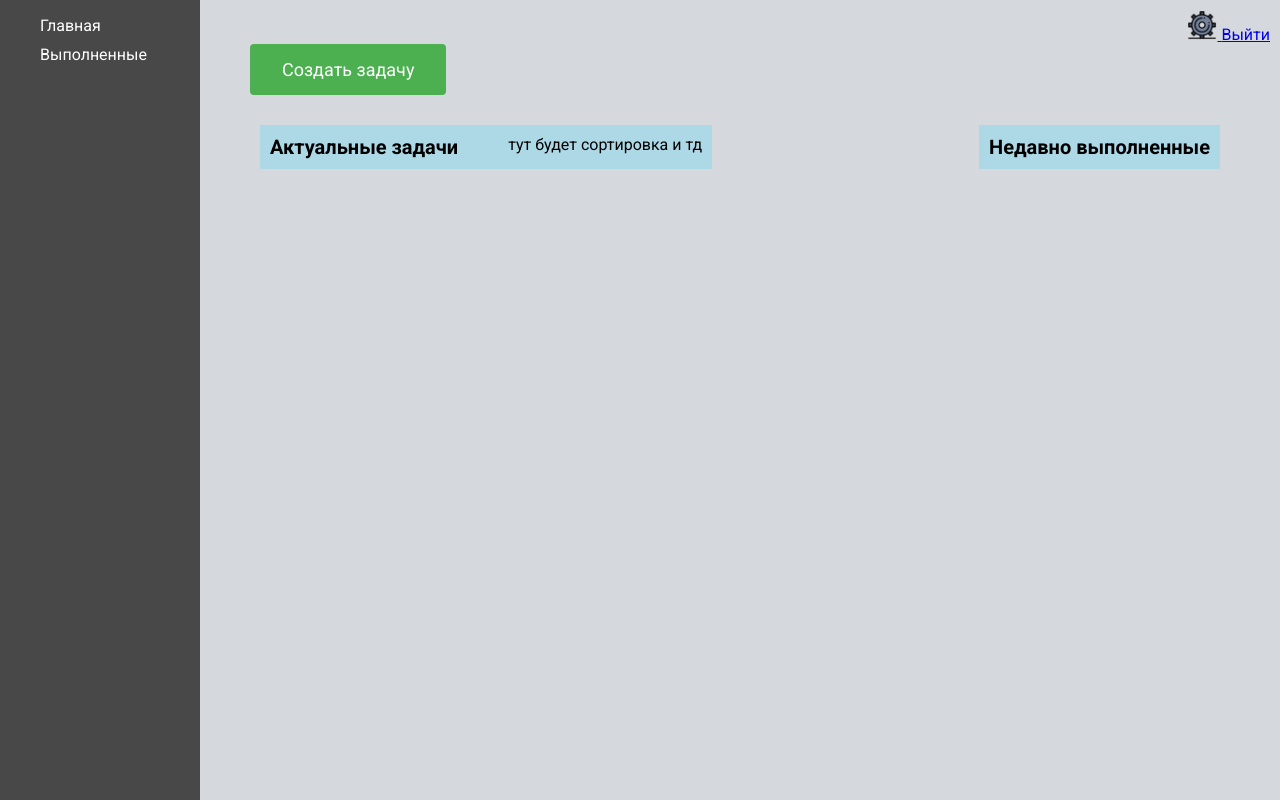
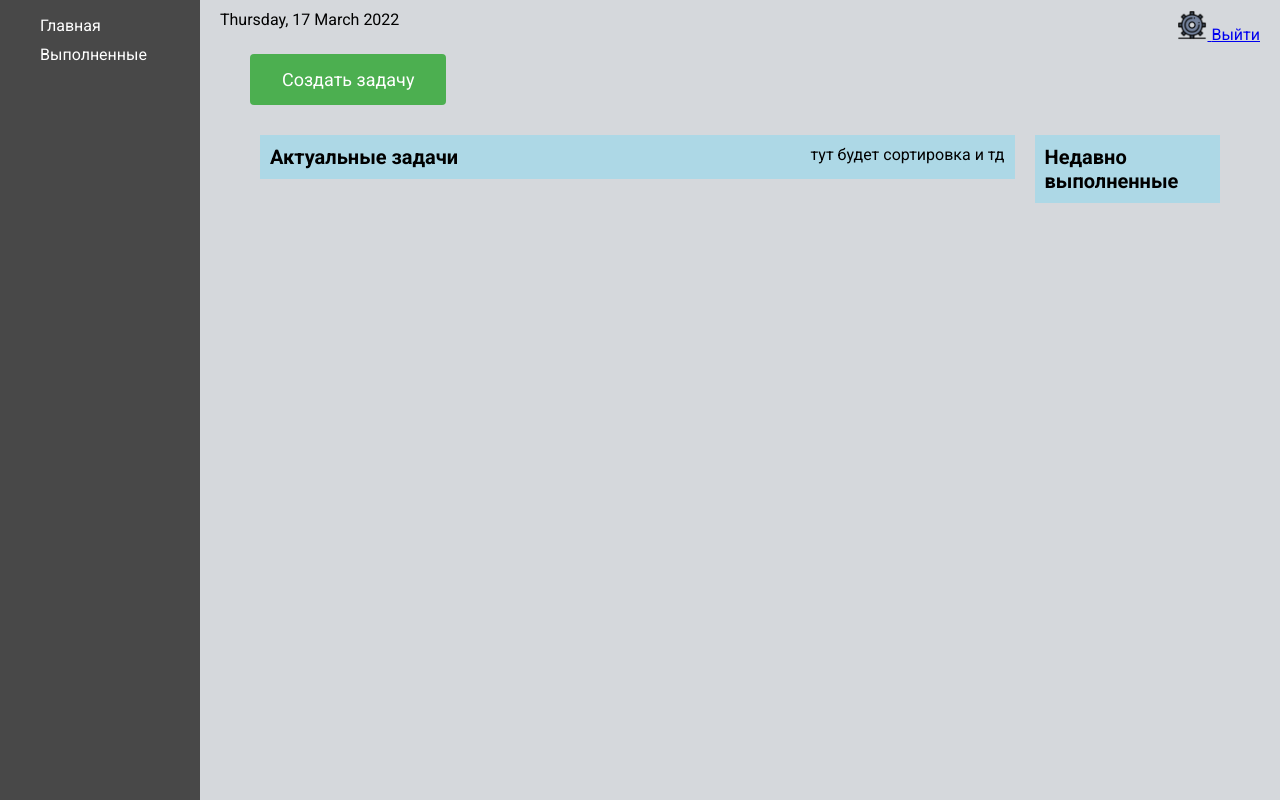
Before and after one commit to Igoren007/MyToDoList, a Django app: page /home/ in a window 1280 px wide. Run offline with Django 4.2, Linux system fonts and the light colour scheme; a user stored in the database is signed in; data comes from the database, SQL or seed files in the repository; both versions use the stored data as it was after the commit.

Commit message:
add current date on home page

```diff
--- a/ToDo/static/ToDo/css/style.css
+++ b/ToDo/static/ToDo/css/style.css
@@ -79,15 +79,13 @@ body {
 
 .home_nav {
     display: flex;
-    justify-content: flex-end;
+    justify-content: space-between;
+    padding: 10px 20px;
 }
 
 .home_info {
-    margin-top: 10px;
-    margin-right: 10px;
+
 }
-
-
 
 .login__wrapper {
     display: flex;
@@ -260,7 +258,7 @@ font-size: 20px;
 
 .tasks__header {
     display: flex;
-    justify-content: flex-start;
+    justify-content: space-between;
     background-color: #ADD8E6;
     padding: 10px 10px;
 }
@@ -280,6 +278,7 @@ font-size: 20px;
 
 .tasks__active_wrap {
     margin: 0 10px;
+    width: 100%;
 }
 
 .tasks__completed {
@@ -304,7 +303,7 @@ font-size: 20px;
 
 .task:hover, .task:focus {
   box-shadow:10px 10px 7px rgba(0,0,0,.7);
-  transform: scale(1.15);
+  transform: scale(1.05);
   position:relative;
   z-index:5;
 }
--- a/ToDo/templates/ToDo/home_base.html
+++ b/ToDo/templates/ToDo/home_base.html
@@ -12,6 +12,7 @@
 
         <div  class="rightbar">
             <div class="home_nav">
+                <div class="date">{{ date }}</div>
                 <div class="home_info">
                         {% if request.user.is_authenticated %}
                         <span>{{ user.first_name }} {{ user.last_name }}</span>
--- a/ToDo/views.py
+++ b/ToDo/views.py
@@ -1,3 +1,5 @@
+from datetime import date
+
 from django.contrib.auth import logout, login
 from django.contrib.auth.decorators import login_required
 from django.contrib.auth.views import LoginView
@@ -72,8 +74,11 @@ def done_tasks(request):
 
 
 def task_delete(request, pk):
-    Task.objects.filter(user_id=request.user.id, id=pk).delete()
-    return redirect('home')
+    try:
+        Task.objects.filter(user_id=request.user.id, id=pk).delete()
+        return redirect('home')
+    except:
+        return redirect('home')
 
 
 def task_make_done(request, pk):
@@ -83,8 +88,8 @@ def task_make_done(request, pk):
 @login_required
 def home(request):
     tasks = Task.objects.filter(user_id=request.user.id).order_by('created_at').reverse()
-    print(tasks)
-    return render(request, 'ToDo/home.html', {'menu': home_menu, 'tasks':tasks})
+    current_date = date.today().strftime("%A, %d %B %Y")
+    return render(request, 'ToDo/home.html', {'menu': home_menu, 'tasks':tasks, 'date':current_date})
 
 
 def get_user_edit(request):
```
Also changed, not shown: db.sqlite3.
